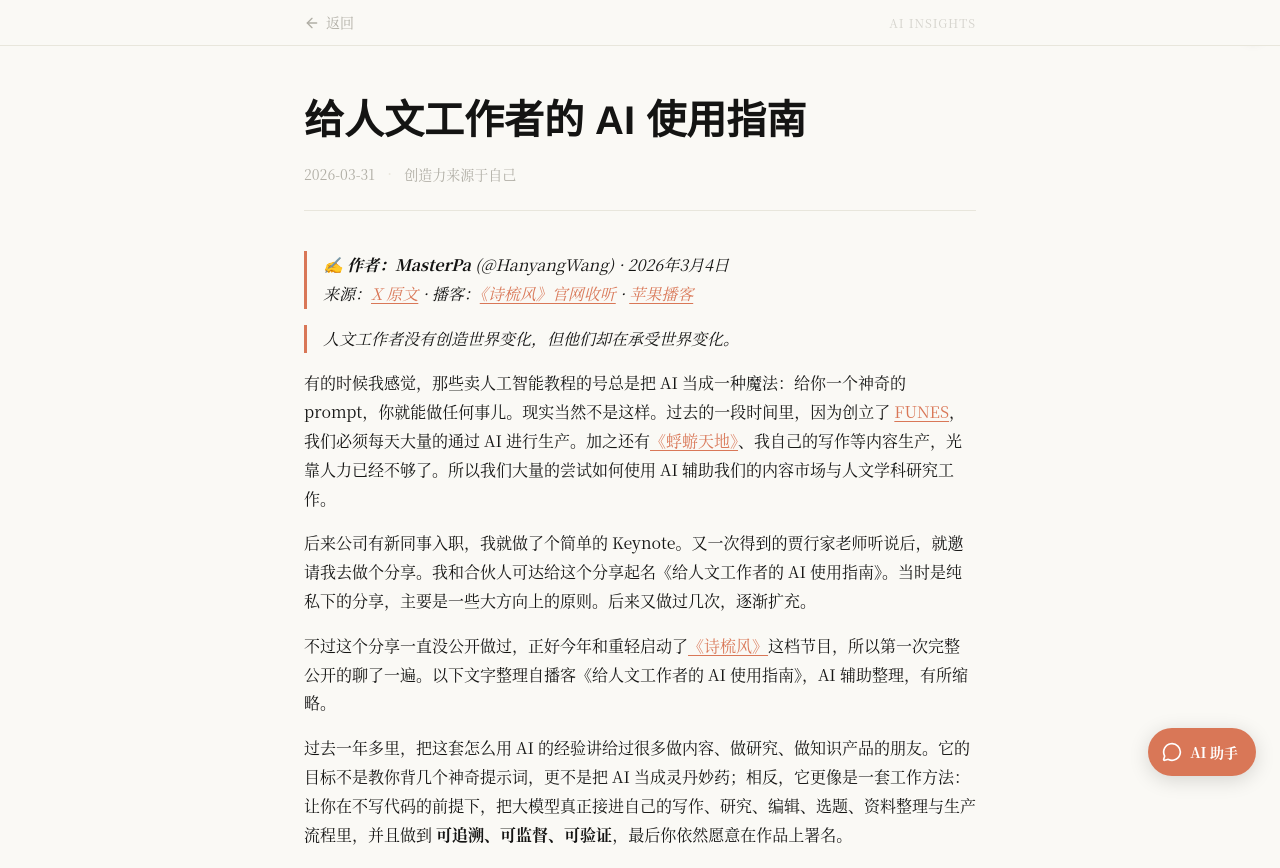
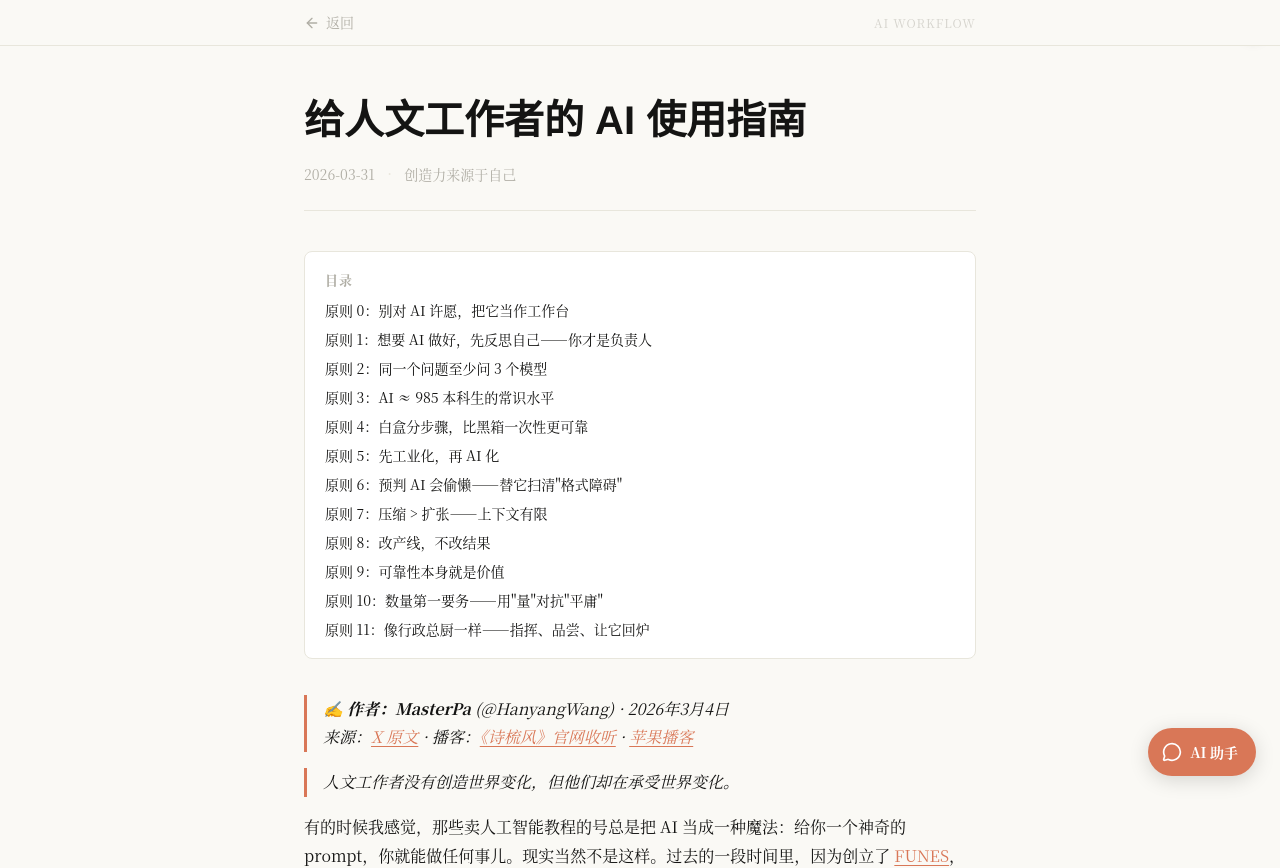
Before and after one commit to yinpengtao2002-ai/yinpengtao2002-ai.github.io, a Next.js app: page /article/ai/notion-24ae349d753a in a window 1280 px wide. Shown: the top 868 px of the page. Built offline with nearby package versions, Linux system fonts and the light colour scheme.

Commit message:
Add article table of contents and rename sections

```diff
--- a/src/app/ai/page.tsx
+++ b/src/app/ai/page.tsx
@@ -62,11 +62,11 @@ export default function AIPage() {
                 color: "var(--foreground)",
               }}
             >
-              AI 见闻
+              AI 工作流
             </h1>
           </div>
           <p style={{ fontSize: "1rem", color: "var(--muted)", lineHeight: 1.6 }}>
-            发现人工智能的前沿趋势、工具与应用场景
+            记录 AI 工具、内容生产和知识工作方法
           </p>
           <p style={{ fontSize: "0.875rem", color: "var(--muted)", opacity: 0.6, marginTop: "0.5rem" }}>
             共 {aiContent.length} 篇文章
@@ -119,10 +119,10 @@ export default function AIPage() {
             <div style={{ padding: "4rem 0", textAlign: "center" }}>
               <Sparkles style={{ width: 48, height: 48, color: "var(--border)", margin: "0 auto 1.5rem" }} />
               <p style={{ fontSize: "1.125rem", color: "var(--muted)", marginBottom: "0.5rem" }}>
-                文章正在路上...
+                内容正在路上...
               </p>
               <p style={{ fontSize: "0.875rem", color: "var(--muted)", opacity: 0.6 }}>
-                敬请期待，AI 领域的精彩内容即将上线
+                敬请期待，AI 工作流相关内容即将上线
               </p>
             </div>
           )}
--- a/src/app/api/chat/route.ts
+++ b/src/app/api/chat/route.ts
@@ -27,7 +27,7 @@ function buildSystemPrompt(): string {
 【财务建模】板块：
 ${financeArticles}
 
-【AI 见闻】板块：
+【AI 工作流】板块：
 ${aiArticles}
 
 回复规则：
--- a/src/app/article/[category]/[slug]/article-client.tsx
+++ b/src/app/article/[category]/[slug]/article-client.tsx
@@ -10,9 +10,62 @@ import remarkMath from "remark-math";
 import rehypeKatex from "rehype-katex";
 import "katex/dist/katex.min.css";
 import mermaid from "mermaid";
-import { useLayoutEffect, useRef, useState } from "react";
+import { useLayoutEffect, useMemo, useRef, useState } from "react";
 import { ContentItem } from "@/lib/data/generated/content";
 import { normalizeMarkdownStrongEmphasis } from "@/lib/markdown/normalizeStrongEmphasis";
+
+type TocHeading = {
+    id: string;
+    level: 2 | 3;
+    line: number;
+    text: string;
+};
+
+type MarkdownHeadingNode = {
+    position?: {
+        start?: {
+            line?: number | null;
+        };
+    };
+};
+
+function cleanHeadingText(text: string) {
+    return text
+        .replace(/\s+#+$/, "")
+        .replace(/\[([^\]]+)\]\([^)]+\)/g, "$1")
+        .replace(/[*_`~]/g, "")
+        .trim();
+}
+
+function extractTableOfContents(markdown: string): TocHeading[] {
+    const headings: TocHeading[] = [];
+    const headingPattern = /^(#{2,3})\s+(.+)$/gm;
+    let match = headingPattern.exec(markdown);
+
+    while (match) {
+        const level = match[1].length as 2 | 3;
+        const text = cleanHeadingText(match[2]);
+        if (text) {
+            const line = markdown.slice(0, match.index).split("\n").length;
+            headings.push({
+                id: `section-${line}`,
+                level,
+                line,
+                text,
+            });
+        }
+        match = headingPattern.exec(markdown);
+    }
+
+    return headings;
+}
+
+function getHeadingId(node: MarkdownHeadingNode | undefined, level: 2 | 3, headings: TocHeading[]) {
+    const line = node?.position?.start?.line;
+    if (typeof line !== "number") return undefined;
+
+    return headings.find((heading) => heading.level === level && heading.line === line)?.id;
+}
 
 function MermaidChart({ chart }: { chart: string }) {
     const ref = useRef<HTMLDivElement>(null);
@@ -61,7 +114,8 @@ interface ArticleClientProps {
 
 export default function ArticleClient({ article, category }: ArticleClientProps) {
     const router = useRouter();
-    const articleContent = normalizeMarkdownStrongEmphasis(article.content);
+    const articleContent = useMemo(() => normalizeMarkdownStrongEmphasis(article.content), [article.content]);
+    const tocHeadings = useMemo(() => extractTableOfContents(articleContent), [articleContent]);
 
     useLayoutEffect(() => {
         const previousScrollRestoration =
@@ -92,7 +146,6 @@ export default function ArticleClient({ article, category }: ArticleClientProps)
             router.push(`/${category}`);
         }
     };
-
     return (
         <div
             style={{
@@ -148,7 +201,7 @@ export default function ArticleClient({ article, category }: ArticleClientProps)
                             textTransform: "uppercase",
                         }}
                     >
-                        {category === "ai" ? "AI Insights" : category === "finance" ? "Financial Modeling" : "Essays"}
+                        {category === "ai" ? "AI Workflow" : category === "finance" ? "Financial Modeling" : "Daily Essays"}
                     </span>
                 </div>
             </header>
@@ -203,6 +256,26 @@ export default function ArticleClient({ article, category }: ArticleClientProps)
                     )}
                 </div>
 
+                {tocHeadings.length > 1 && (
+                    <nav aria-label="文章目录" style={styles.toc}>
+                        <div style={styles.tocTitle}>目录</div>
+                        <div style={styles.tocList}>
+                            {tocHeadings.map((heading) => (
+                                <a
+                                    key={heading.id}
+                                    href={`#${heading.id}`}
+                                    style={{
+                                        ...styles.tocLink,
+                                        paddingLeft: heading.level === 3 ? 18 : 0,
+                                    }}
+                                >
+                                    {heading.text}
+                                </a>
+                            ))}
+                        </div>
+                    </nav>
+                )}
+
                 {/* Article Body */}
                 <article className="notion-article">
                     <ReactMarkdown
@@ -212,11 +285,11 @@ export default function ArticleClient({ article, category }: ArticleClientProps)
                             h1: ({ children }) => (
                                 <h1 style={styles.h1}>{children}</h1>
                             ),
-                            h2: ({ children }) => (
-                                <h2 style={styles.h2}>{children}</h2>
+                            h2: ({ node, children }) => (
+                                <h2 id={getHeadingId(node, 2, tocHeadings)} style={styles.h2}>{children}</h2>
                             ),
-                            h3: ({ children }) => (
-                                <h3 style={styles.h3}>{children}</h3>
+                            h3: ({ node, children }) => (
+                                <h3 id={getHeadingId(node, 3, tocHeadings)} style={styles.h3}>{children}</h3>
                             ),
                             p: ({ children }) => (
                                 <p style={styles.p}>{children}</p>
@@ -346,6 +419,7 @@ const styles: Record<string, React.CSSProperties> = {
         color: "var(--foreground)",
         margin: "40px 0 12px",
         lineHeight: 1.35,
+        scrollMarginTop: 88,
     },
     h3: {
         fontSize: "1.25rem",
@@ -353,6 +427,31 @@ const styles: Record<string, React.CSSProperties> = {
         color: "var(--foreground)",
         margin: "32px 0 8px",
         lineHeight: 1.4,
+        scrollMarginTop: 88,
+    },
+    toc: {
+        border: "1px solid var(--border)",
+        borderRadius: 8,
+        background: "var(--card)",
+        padding: "18px 20px",
+        margin: "0 0 36px",
+    },
+    tocTitle: {
+        fontSize: 13,
+        fontWeight: 700,
+        letterSpacing: "0.08em",
+        color: "var(--muted)",
+        marginBottom: 10,
+    },
+    tocList: {
+        display: "grid",
+        gap: 8,
+    },
+    tocLink: {
+        color: "var(--foreground)",
+        fontSize: 14,
+        lineHeight: 1.5,
+        textDecoration: "none",
     },
     p: {
         fontSize: 16,
--- a/src/app/essays/page.tsx
+++ b/src/app/essays/page.tsx
@@ -61,14 +61,14 @@ export default function EssaysPage() {
                 color: "var(--foreground)",
               }}
             >
-              随笔
+              日常随笔
             </h1>
           </div>
           <p style={{ fontSize: "1rem", color: "var(--muted)", lineHeight: 1.6 }}>
-            存放小说、随笔和更个人化的写作，不和 AI 工作流内容混在一起。
+            存放日常随笔、小说和更个人化的写作，不和 AI 工作流内容混在一起。
           </p>
           <p style={{ fontSize: "0.875rem", color: "var(--muted)", opacity: 0.6, marginTop: "0.5rem" }}>
-            共 {essaysContent.length} 篇随笔
+            共 {essaysContent.length} 篇日常随笔
           </p>
         </motion.div>
 
@@ -115,7 +115,7 @@ export default function EssaysPage() {
 
           {essaysContent.length === 0 && (
             <p style={{ padding: "3rem 0", color: "var(--muted)", textAlign: "center" }}>
-              随笔正在路上...
+              日常随笔正在路上...
             </p>
           )}
         </div>
--- a/src/app/page.tsx
+++ b/src/app/page.tsx
@@ -345,7 +345,7 @@ export default function Home() {
               fontFamily: HOME_UI_FONT,
             }}
           >
-            AI Insights
+            AI Workflow
           </p>
           <h2
             style={{
@@ -355,7 +355,7 @@ export default function Home() {
               marginBottom: "1.5rem",
             }}
           >
-            AI 见闻
+            AI 工作流
           </h2>
         </motion.div>
 
@@ -453,7 +453,7 @@ export default function Home() {
               fontFamily: HOME_UI_FONT,
             }}
           >
-            Essays
+            Daily Essays
           </p>
           <h2
             style={{
@@ -463,7 +463,7 @@ export default function Home() {
               marginBottom: "1.5rem",
             }}
           >
-            随笔
+            日常随笔
           </h2>
         </motion.div>
 
@@ -512,7 +512,7 @@ export default function Home() {
           ))}
 
           {essaysContent.length === 0 && (
-            <p style={{ padding: "3rem 0", color: "var(--muted)", fontFamily: HOME_UI_FONT }}>随笔正在路上...</p>
+            <p style={{ padding: "3rem 0", color: "var(--muted)", fontFamily: HOME_UI_FONT }}>日常随笔正在路上...</p>
           )}
 
           {essaysContent.length > 0 && (
--- a/src/lib/data/sections.ts
+++ b/src/lib/data/sections.ts
@@ -14,9 +14,9 @@ export const sections: SectionData[] = [
     },
     {
         id: "ai",
-        title: "AI Insights",
-        subtitle: "AI 见闻 & 工具",
-        description: "发现人工智能的前沿趋势、工具与应用场景",
+        title: "AI Workflow",
+        subtitle: "AI 工作流",
+        description: "记录 AI 工具、内容生产和知识工作方法",
         icon: Sparkles,
         href: "/ai",
         gradient: "from-[#d97757] to-[#6a9bcc]",
@@ -24,9 +24,9 @@ export const sections: SectionData[] = [
     },
     {
         id: "essays",
-        title: "Essays",
-        subtitle: "随笔 & 写作",
-        description: "存放随笔、小说和更个人化的写作",
+        title: "Daily Essays",
+        subtitle: "日常随笔",
+        description: "存放日常随笔、小说和更个人化的写作",
         icon: PenLine,
         href: "/essays",
         gradient: "from-[#788c5d] to-[#d97757]",
```
Also changed, not shown: src/lib/chatFallback.ts (+4 -4 lines), src/lib/data/dialoguePatterns.ts (+16 -16 lines).
